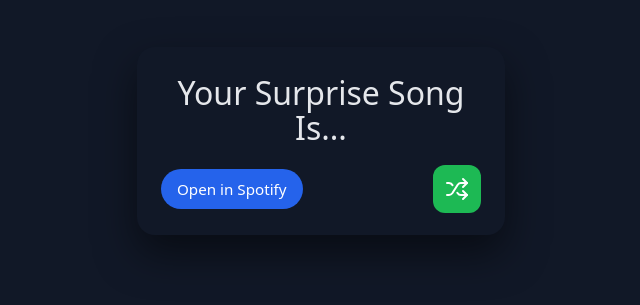
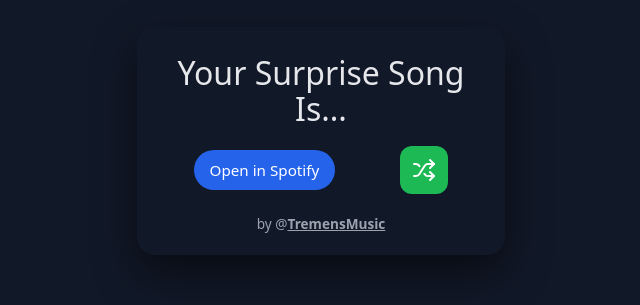
Before and after one commit to Andresok1/Ohrwurm, a plain HTML site: page static/index.html in a window 1280 px wide. Shown: the part 259-564 px from the top of the page, without its empty margins (319-959 px from the left). Drawn offline with Linux system fonts and the light colour scheme; no server answers; a web font is replaced by a local one.

Commit message:
@tremens added

```diff
--- a/static/index.html
+++ b/static/index.html
@@ -66,6 +66,10 @@
       text-decoration: none;
       background: #2563eb;
       color: white;
+      margin: 0 auto;
+      display: block;
+      width: max-content;
+
     }
     button:hover, a.action-link:hover {
       opacity: 0.9;
@@ -136,7 +140,10 @@
             </svg>
           </button>
     </div>
-
+    <div style="margin-top: 20px; font-size: 0.85rem; color: #9ca3af;">
+      by @<a href="https://instagram.com/TremensMusic" target="_blank" rel="noopener"
+          style="color: #9ca3af; text-decoration: underline; font-weight: 600;">TremensMusic </a>
+    </div>
   </body>
 
   <script>
```
